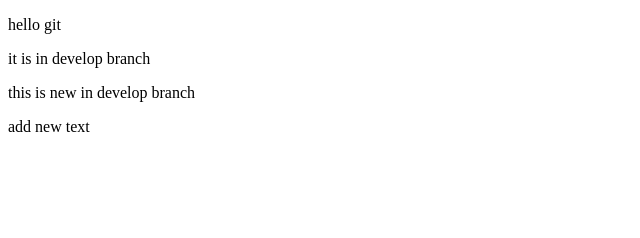
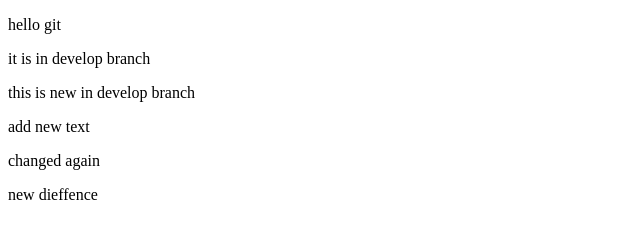
Before and after one commit to Neohua87/wfgit_test, a plain HTML site: page index.html in a window 1280 px wide. Shown: the whole page, without its empty margins (0-640 px from the left). Drawn offline with Linux system fonts and the light colour scheme.

Commit message:
commit 3

```diff
--- a/index.html
+++ b/index.html
@@ -9,5 +9,7 @@
 <p>it is in develop branch</p>
 <p>this is new in develop branch </p>
 <p>add new text</p>
+<p>changed again</p>
+<p>new dieffence</p>
 </body>
 </html>
```
